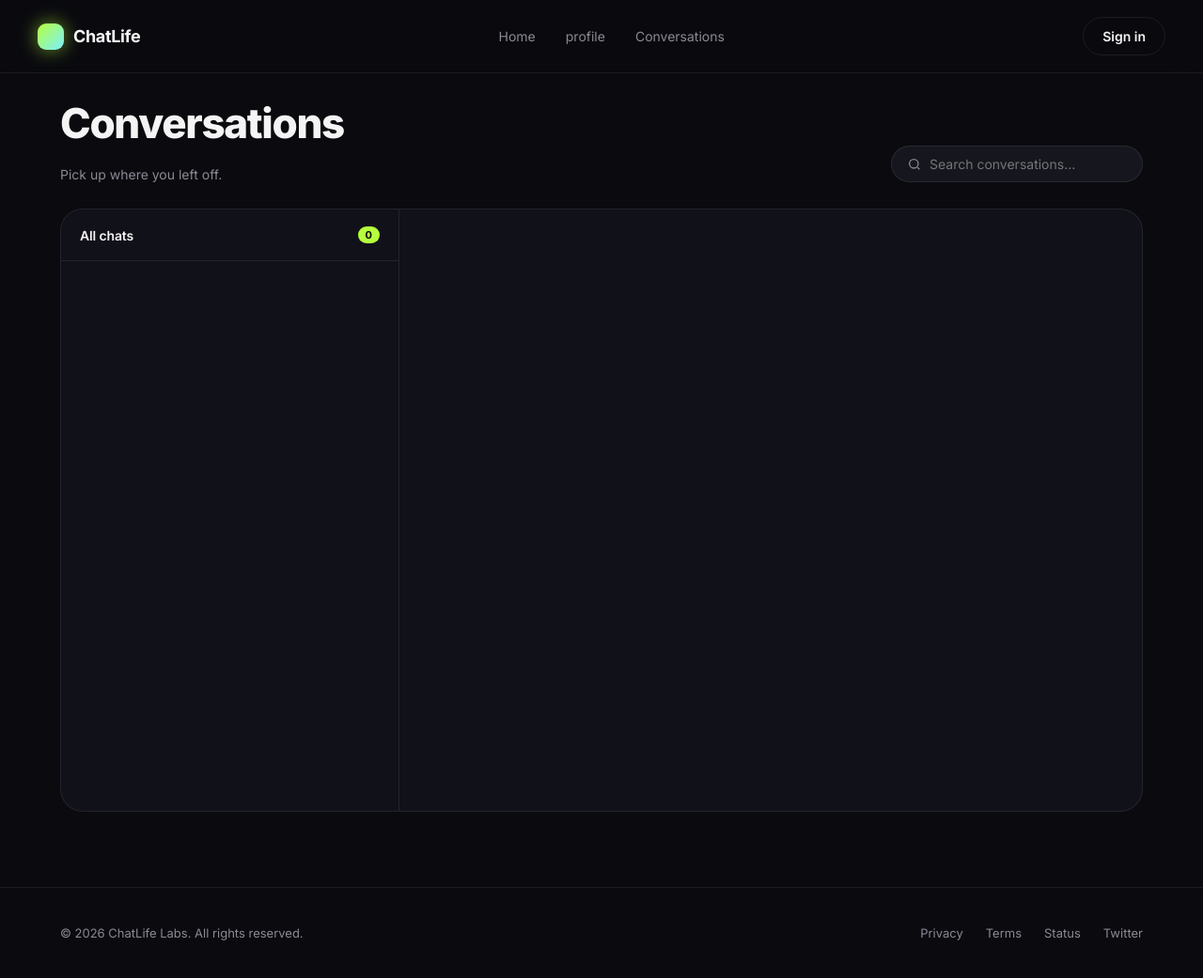
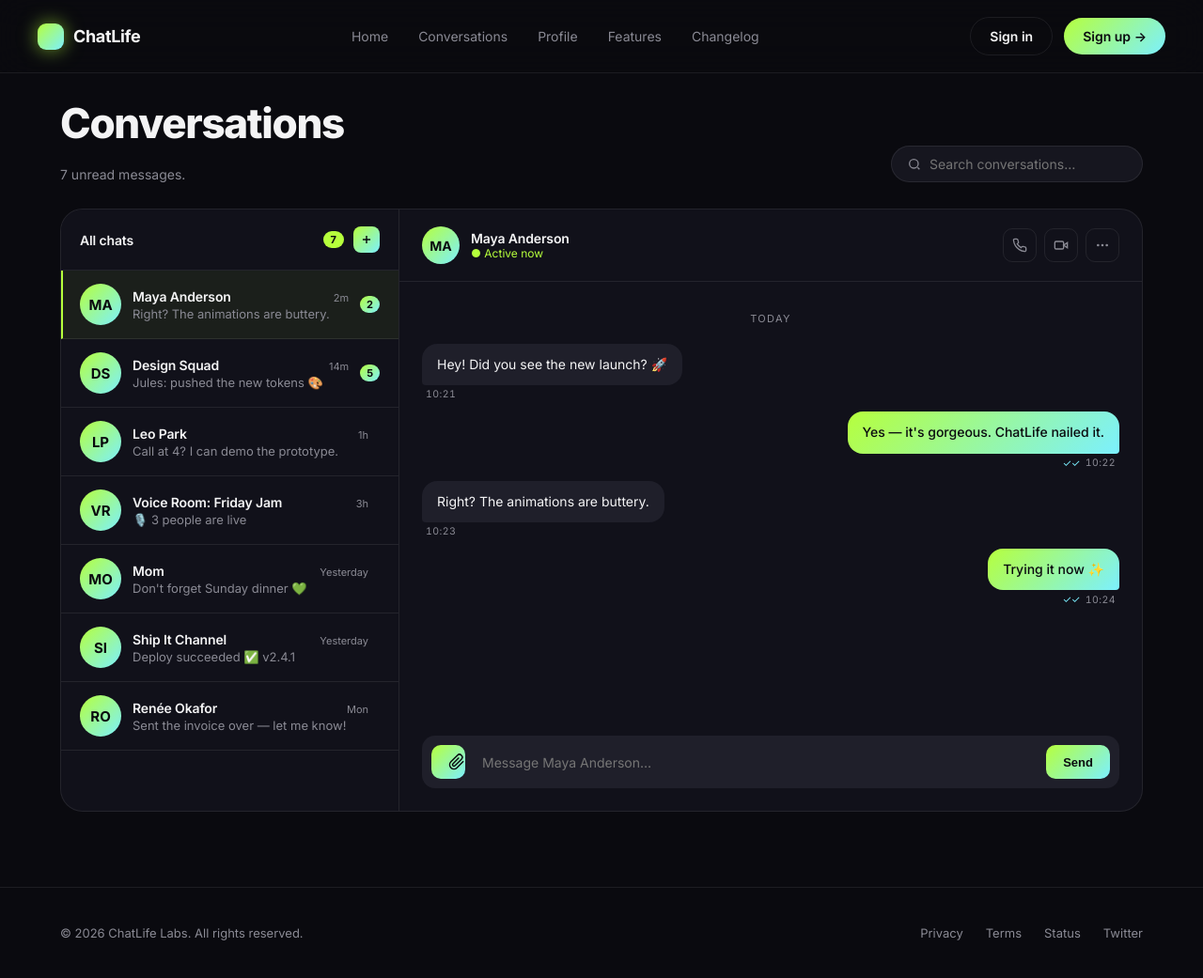
Before and after one commit to Sahand294/ChatLife, a Django app: page /conversations/ in a window 1280 px wide. Shown: the whole page at 94% size. Run offline with Django 5.2, Linux system fonts and the light colour scheme; parts of the project's set-up code (start-up, migrations or seed data) failed here and were passed over.

```diff
--- /dev/null
+++ b/static/js/conversations.js
@@ -0,0 +1,505 @@
+// ChatLife — Conversations page
+const replies = [
+  "On it — sending now ⚡",
+  "Sounds good, see you there!",
+  "Just dropped the file in the channel.",
+  "Let's hop on a quick call?",
+  "💯 love it",
+];
+
+const conversations = [
+  {
+    id: "maya", name: "Maya Anderson", initials: "MA",
+    preview: "Right? The animations are buttery.", time: "2m", unread: 2,
+    messages: [
+      { from: "in",  text: "Hey! Did you see the new launch? 🚀", time: "10:21", read: true },
+      { from: "out", text: "Yes — it's gorgeous. ChatLife nailed it.", time: "10:22", read: true },
+      { from: "in",  text: "Right? The animations are buttery.", time: "10:23", read: true },
+      { from: "out", text: "Trying it now ✨", time: "10:24", read: true },
+    ],
+  },
+  {
+    id: "design", name: "Design Squad", initials: "DS",
+    preview: "Jules: pushed the new tokens 🎨", time: "14m", unread: 5,
+    messages: [
+      { from: "in",  text: "Jules: pushed the new tokens 🎨", time: "09:48", read: true },
+      { from: "in",  text: "Let me know what you think of the radius scale.", time: "09:48", read: true },
+      { from: "out", text: "Looks crisp — shipping it.", time: "09:51", read: true },
+    ],
+  },
+  {
+    id: "leo", name: "Leo Park", initials: "LP",
+    preview: "Call at 4? I can demo the prototype.", time: "1h", unread: 0,
+    messages: [
+      { from: "in",  text: "Call at 4? I can demo the prototype.", time: "09:02", read: true },
+      { from: "out", text: "Works for me 👍", time: "09:05", read: true },
+    ],
+  },
+  {
+    id: "voice", name: "Voice Room: Friday Jam", initials: "VR",
+    preview: "🎙️ 3 people are live", time: "3h", unread: 0,
+    messages: [{ from: "in", text: "Room is open — drop in whenever.", time: "07:30", read: true }],
+  },
+  {
+    id: "mom", name: "Mom", initials: "MO",
+    preview: "Don't forget Sunday dinner 💚", time: "Yesterday", unread: 0,
+    messages: [
+      { from: "in",  text: "Don't forget Sunday dinner 💚", time: "Yesterday 18:14", read: true },
+      { from: "out", text: "Wouldn't miss it!", time: "Yesterday 18:20", read: true },
+    ],
+  },
+  {
+    id: "ship", name: "Ship It Channel", initials: "SI",
+    preview: "Deploy succeeded ✅ v2.4.1", time: "Yesterday", unread: 0,
+    messages: [{ from: "in", text: "Deploy succeeded ✅ v2.4.1", time: "Yesterday 22:11", read: true }],
+  },
+  {
+    id: "ren", name: "Renée Okafor", initials: "RO",
+    preview: "Sent the invoice over — let me know!", time: "Mon", unread: 0,
+    messages: [{ from: "in", text: "Sent the invoice over — let me know!", time: "Mon 14:02", read: true }],
+  },
+];
+
+function nowStamp() {
+  const d = new Date();
+  return d.toLocaleTimeString([], { hour: "2-digit", minute: "2-digit" });
+}
+
+let activeId = conversations[0].id;
+let query = "";
+
+const listBody = document.getElementById("conv-list-body");
+const countEl  = document.getElementById("conv-count");
+const threadEl = document.getElementById("conv-thread");
+const layoutEl = document.getElementById("conv-layout");
+const statusEl = document.getElementById("conv-status");
+const searchEl = document.getElementById("conv-search-input");
+
+function escapeHtml(s) {
+  return s.replace(/[&<>"']/g, (c) => ({ "&": "&amp;", "<": "&lt;", ">": "&gt;", '"': "&quot;", "'": "&#39;" }[c]));
+}
+
+function getActive() {
+  return conversations.find((c) => c.id === activeId);
+}
+
+function filtered() {
+  const q = query.toLowerCase();
+  return conversations.filter(
+    (c) => c.name.toLowerCase().includes(q) || c.preview.toLowerCase().includes(q)
+  );
+}
+
+function renderStatus() {
+  const total = conversations.reduce((n, c) => n + (c.unread || 0), 0);
+  statusEl.textContent = total > 0 ? `${total} unread message${total === 1 ? "" : "s"}.` : "All caught up.";
+}
+
+function renderList() {
+  const items = filtered();
+  countEl.textContent = items.length;
+  listBody.innerHTML = items.map((c) => `
+    <div class="conv-item ${c.id === activeId ? "active" : ""}" data-id="${c.id}">
+      <div class="avatar">${c.initials}</div>
+      <div class="meta">
+        <div class="row1">
+          <span class="name">${escapeHtml(c.name)}</span>
+          <span class="time">${escapeHtml(c.time)}</span>
+        </div>
+        <div class="preview">${escapeHtml(c.preview)}</div>
+      </div>
+      ${c.unread ? `<span class="badge">${c.unread}</span>` : `<span></span>`}
+    </div>
+  `).join("");
+
+  listBody.querySelectorAll(".conv-item").forEach((el) => {
+    el.addEventListener("click", () => openConvo(el.dataset.id));
+  });
+}
+
+// Pending attachments per conversation (cleared after send)
+const pendingAttachments = {}; // { [convoId]: [{kind, name, size, url, file}] }
+
+function getPending() {
+  if (!pendingAttachments[activeId]) pendingAttachments[activeId] = [];
+  return pendingAttachments[activeId];
+}
+
+function formatSize(bytes) {
+  if (bytes < 1024) return bytes + " B";
+  if (bytes < 1024 * 1024) return (bytes / 1024).toFixed(1) + " KB";
+  return (bytes / (1024 * 1024)).toFixed(1) + " MB";
+}
+
+function renderAttachments(atts) {
+  if (!atts || !atts.length) return "";
+  return `<div class="attachments">` + atts.map((a) => {
+    if (a.kind === "image") {
+      return `<a class="att-image" href="${a.url}" target="_blank" rel="noopener">
+        <img src="${a.url}" alt="${escapeHtml(a.name)}" />
+      </a>`;
+    }
+    return `<a class="att-file" href="${a.url}" target="_blank" rel="noopener" download="${escapeHtml(a.name)}">
+      <span class="att-icon">
+        <svg width="20" height="20" viewBox="0 0 24 24" fill="none" stroke="currentColor" stroke-width="2"><path d="M14 2H6a2 2 0 0 0-2 2v16a2 2 0 0 0 2 2h12a2 2 0 0 0 2-2V8z"/><path d="M14 2v6h6"/></svg>
+      </span>
+      <span class="att-meta">
+        <span class="att-name">${escapeHtml(a.name)}</span>
+        <span class="att-sub">PDF · ${formatSize(a.size)}</span>
+      </span>
+    </a>`;
+  }).join("") + `</div>`;
+}
+
+function renderPendingTray() {
+  const tray = document.getElementById("pending-tray");
+  if (!tray) return;
+  const pending = getPending();
+  if (!pending.length) { tray.innerHTML = ""; tray.style.display = "none"; return; }
+  tray.style.display = "flex";
+  tray.innerHTML = pending.map((a, i) => {
+    const inner = a.kind === "image"
+      ? `<img src="${a.url}" alt="" />`
+      : `<div class="pending-file">
+           <svg width="18" height="18" viewBox="0 0 24 24" fill="none" stroke="currentColor" stroke-width="2"><path d="M14 2H6a2 2 0 0 0-2 2v16a2 2 0 0 0 2 2h12a2 2 0 0 0 2-2V8z"/><path d="M14 2v6h6"/></svg>
+           <span>${escapeHtml(a.name)}</span>
+         </div>`;
+    return `<div class="pending-chip" data-kind="${a.kind}">
+      ${inner}
+      <button type="button" class="pending-remove" data-i="${i}" aria-label="Remove">×</button>
+    </div>`;
+  }).join("");
+  tray.querySelectorAll(".pending-remove").forEach((btn) => {
+    btn.addEventListener("click", () => {
+      const i = Number(btn.dataset.i);
+      const removed = pending.splice(i, 1)[0];
+      if (removed) URL.revokeObjectURL(removed.url);
+      renderPendingTray();
+    });
+  });
+}
+
+function renderThread() {
+  const c = getActive();
+  if (!c) return;
+  threadEl.innerHTML = `
+    <div class="thread-head">
+      <div class="left">
+        <button class="icon-btn back-btn" aria-label="Back" style="margin-right:4px;">
+          <svg width="16" height="16" viewBox="0 0 24 24" fill="none" stroke="currentColor" stroke-width="2"><path d="m15 18-6-6 6-6"/></svg>
+        </button>
+        <div class="avatar">${c.initials}</div>
+        <div>
+          <div style="font-weight:600;font-size:14px;letter-spacing:-0.01em;">${escapeHtml(c.name)}</div>
+          <div style="font-size:12px;color:var(--accent);">● Active now</div>
+        </div>
+      </div>
+      <div class="actions">
+        <button class="icon-btn" aria-label="Call"><svg width="16" height="16" viewBox="0 0 24 24" fill="none" stroke="currentColor" stroke-width="2"><path d="M22 16.92v3a2 2 0 0 1-2.18 2 19.79 19.79 0 0 1-8.63-3.07 19.5 19.5 0 0 1-6-6 19.79 19.79 0 0 1-3.07-8.67A2 2 0 0 1 4.11 2h3a2 2 0 0 1 2 1.72 12.84 12.84 0 0 0 .7 2.81 2 2 0 0 1-.45 2.11L8.09 9.91a16 16 0 0 0 6 6l1.27-1.27a2 2 0 0 1 2.11-.45 12.84 12.84 0 0 0 2.81.7A2 2 0 0 1 22 16.92z"/></svg></button>
+        <button class="icon-btn" aria-label="Video"><svg width="16" height="16" viewBox="0 0 24 24" fill="none" stroke="currentColor" stroke-width="2"><path d="m22 8-6 4 6 4V8Z"/><rect x="2" y="6" width="14" height="12" rx="2"/></svg></button>
+        <button class="icon-btn" aria-label="More"><svg width="16" height="16" viewBox="0 0 24 24" fill="none" stroke="currentColor" stroke-width="2"><circle cx="12" cy="12" r="1"/><circle cx="19" cy="12" r="1"/><circle cx="5" cy="12" r="1"/></svg></button>
+      </div>
+    </div>
+    <div class="thread-body" id="thread-body">
+      <div class="thread-day">Today</div>
+      ${c.messages.map((m) => {
+        const hasText = m.text && m.text.trim().length > 0;
+        const ticks = m.from === "out"
+          ? `<span class="ticks ${m.read ? "read" : ""}" title="${m.read ? "Read" : "Sent"}">${m.read ? "✓✓" : "✓"}</span>`
+          : "";
+        return `<div class="bubble-row ${m.from}">
+          <div class="bubble ${m.from} ${!hasText ? "bubble-media" : ""}">
+            ${renderAttachments(m.attachments)}
+            ${hasText ? `<div class="bubble-text">${escapeHtml(m.text)}</div>` : ""}
+          </div>
+          <div class="bubble-meta">
+            <span class="bubble-time">${escapeHtml(m.time || "")}</span>
+            ${ticks}
+          </div>
+        </div>`;
+      }).join("")}
+    </div>
+    <div class="pending-tray" id="pending-tray"></div>
+    <form class="thread-input" id="thread-input">
+      <button type="button" class="attach-btn" id="attach-btn" aria-label="Attach files">
+        <svg width="18" height="18" viewBox="0 0 24 24" fill="none" stroke="currentColor" stroke-width="2"><path d="m21.44 11.05-9.19 9.19a6 6 0 0 1-8.49-8.49l9.19-9.19a4 4 0 0 1 5.66 5.66l-9.2 9.19a2 2 0 0 1-2.83-2.83l8.49-8.48"/></svg>
+      </button>
+      <input type="file" id="attach-input" accept="image/*,application/pdf" multiple hidden />
+      <input type="text" id="thread-text" placeholder="Message ${escapeHtml(c.name)}…" autocomplete="off" />
+      <button type="submit">Send</button>
+    </form>
+  `;
+
+  const body = document.getElementById("thread-body");
+  body.scrollTop = body.scrollHeight;
+
+  threadEl.querySelector(".back-btn").addEventListener("click", () => {
+    layoutEl.classList.remove("show-thread");
+  });
+
+  const fileInput = document.getElementById("attach-input");
+  document.getElementById("attach-btn").addEventListener("click", () => fileInput.click());
+  fileInput.addEventListener("change", (e) => {
+    const files = Array.from(e.target.files || []);
+    const pending = getPending();
+    files.forEach((f) => {
+      const isImage = f.type.startsWith("image/");
+      const isPdf = f.type === "application/pdf";
+      if (!isImage && !isPdf) return;
+      pending.push({
+        kind: isImage ? "image" : "pdf",
+        name: f.name,
+        size: f.size,
+        url: URL.createObjectURL(f),
+        file: f,
+      });
+    });
+    fileInput.value = "";
+    renderPendingTray();
+  });
+
+  document.getElementById("thread-input").addEventListener("submit", onSend);
+  renderPendingTray();
+}
+
+function openConvo(id) {
+  activeId = id;
+  const c = getActive();
+  if (c) c.unread = 0;
+  layoutEl.classList.add("show-thread");
+  renderList();
+  renderThread();
+  renderStatus();
+}
+
+function previewFor(text, attachments) {
+  if (text && text.trim()) return text;
+  if (!attachments || !attachments.length) return "";
+  if (attachments.length === 1) {
+    return (attachments[0].kind === "image" ? "📷 " : "📎 ") + attachments[0].name;
+  }
+  return `📎 ${attachments.length} attachments`;
+}
+
+function onSend(e) {
+  e.preventDefault();
+  const input = document.getElementById("thread-text");
+  const text = input.value.trim();
+  const pending = getPending();
+  if (!text && pending.length === 0) return;
+
+  const c = getActive();
+  const attachments = pending.splice(0, pending.length);
+  const stamp = nowStamp();
+  c.messages.push({ from: "out", text, attachments, time: stamp, read: false });
+  c.preview = previewFor(text, attachments);
+  c.time = "now";
+  input.value = "";
+  renderList();
+  renderThread();
+
+  // Mark "delivered → read" shortly after send (subtle)
+  setTimeout(() => {
+    const last = c.messages[c.messages.length - 1];
+    if (last && last.from === "out") last.read = true;
+    if (activeId === c.id) renderThread();
+  }, 900);
+
+  setTimeout(() => {
+    const reply = replies[Math.floor(Math.random() * replies.length)];
+    const body = document.getElementById("thread-body");
+    const typing = document.createElement("div");
+    typing.className = "typing";
+    typing.style.animation = "pop 0.3s forwards";
+    typing.innerHTML = "<span></span><span></span><span></span>";
+    body.appendChild(typing);
+    body.scrollTop = body.scrollHeight;
+
+    setTimeout(() => {
+      typing.remove();
+      // Reply arriving means everything before is definitely read
+      c.messages.forEach((m) => { if (m.from === "out") m.read = true; });
+      c.messages.push({ from: "in", text: reply, attachments: [], time: nowStamp() });
+      c.preview = reply;
+      c.time = "now";
+      renderList();
+      renderThread();
+    }, 1100);
+  }, 400);
+}
+
+searchEl.addEventListener("input", (e) => {
+  query = e.target.value;
+  renderList();
+});
+
+// ---- New chat modal ----
+function initialsFor(name) {
+  const parts = name.trim().split(/\s+/).slice(0, 2);
+  return parts.map((p) => p[0].toUpperCase()).join("") || "?";
+}
+function slugId(name) {
+  const base = name.toLowerCase().replace(/[^a-z0-9]+/g, "-").replace(/^-|-$/g, "") || "chat";
+  let id = base, n = 2;
+  while (conversations.some((c) => c.id === id)) id = `${base}-${n++}`;
+  return id;
+}
+
+const newChatBtn = document.getElementById("new-chat-btn");
+const newChatModal = document.getElementById("new-chat-modal");
+const newChatForm = document.getElementById("new-chat-form");
+const newChatClose = document.getElementById("new-chat-close");
+const newChatCancel = document.getElementById("new-chat-cancel");
+
+// Directory of suggested people (autocomplete)
+const directory = [
+  { name: "Alex Rivera",   handle: "alex.rivera" },
+  { name: "Sam Patel",     handle: "sam.p" },
+  { name: "Jordan Kim",    handle: "jordan.k" },
+  { name: "Riley Chen",    handle: "riley.c" },
+  { name: "Taylor Brooks", handle: "tay.brooks" },
+  { name: "Morgan Yu",     handle: "morgan.yu" },
+  { name: "Casey Nguyen",  handle: "casey.n" },
+  { name: "Jamie Foster",  handle: "jamie.f" },
+  { name: "Avery Singh",   handle: "avery.s" },
+  { name: "Quinn Martinez",handle: "quinn.m" },
+  { name: "Sasha Volkov",  handle: "sasha.v" },
+  { name: "Noa Ellis",     handle: "noa.ellis" },
+  { name: "Devon Clarke",  handle: "devon.c" },
+  { name: "Priya Shah",    handle: "priya.s" },
+  { name: "Mateo Rossi",   handle: "mateo.r" },
+];
+
+const nameInput = document.getElementById("new-chat-name");
+const suggestEl = document.getElementById("suggest-list");
+let suggestIdx = -1;
+let suggestItems = [];
+
+function openNewChat() {
+  newChatModal.hidden = false;
+  setTimeout(() => nameInput.focus(), 0);
+  renderSuggest("");
+}
+function closeNewChat() {
+  newChatModal.hidden = true;
+  newChatForm.reset();
+  hideSuggest();
+}
+function hideSuggest() {
+  suggestEl.hidden = true;
+  suggestEl.innerHTML = "";
+  suggestIdx = -1;
+  suggestItems = [];
+}
+function renderSuggest(q) {
+  const query = q.trim().toLowerCase();
+  let items = directory.slice();
+  if (query) {
+    items = directory.filter(
+      (p) => p.name.toLowerCase().includes(query) || p.handle.toLowerCase().includes(query)
+    );
+  }
+  items = items.slice(0, 6).map((p) => ({
+    ...p,
+    existing: conversations.some((c) => c.name.toLowerCase() === p.name.toLowerCase()),
+  }));
+  suggestItems = items;
+  suggestIdx = items.length ? 0 : -1;
+
+  if (!items.length) {
+    suggestEl.hidden = false;
+    suggestEl.innerHTML = `<div class="suggest-empty">No matches — press Enter to create "${escapeHtml(q)}"</div>`;
+    return;
+  }
+  suggestEl.hidden = false;
+  suggestEl.innerHTML = items.map((p, i) => `
+    <div class="suggest-item ${i === suggestIdx ? "active" : ""}" data-i="${i}">
+      <div class="avatar">${initialsFor(p.name)}</div>
+      <div>
+        <div class="s-name">${escapeHtml(p.name)}</div>
+        <div class="s-sub">@${escapeHtml(p.handle)}</div>
+      </div>
+      ${p.existing ? `<span class="s-existing">Open</span>` : `<span></span>`}
+    </div>
+  `).join("");
+  suggestEl.querySelectorAll(".suggest-item").forEach((el) => {
+    el.addEventListener("mousedown", (ev) => {
+      ev.preventDefault();
+      pickSuggest(Number(el.dataset.i));
+    });
+  });
+}
+function pickSuggest(i) {
+  const p = suggestItems[i];
+  if (!p) return;
+  const existing = conversations.find((c) => c.name.toLowerCase() === p.name.toLowerCase());
+  if (existing) {
+    closeNewChat();
+    openConvo(existing.id);
+    return;
+  }
+  nameInput.value = p.name;
+  hideSuggest();
+  newChatForm.querySelector('textarea[name="message"]').focus();
+}
+nameInput.addEventListener("input", (e) => renderSuggest(e.target.value));
+nameInput.addEventListener("focus", (e) => renderSuggest(e.target.value));
+nameInput.addEventListener("keydown", (e) => {
+  if (suggestEl.hidden || !suggestItems.length) return;
+  if (e.key === "ArrowDown") {
+    e.preventDefault();
+    suggestIdx = (suggestIdx + 1) % suggestItems.length;
+    updateActive();
+  } else if (e.key === "ArrowUp") {
+    e.preventDefault();
+    suggestIdx = (suggestIdx - 1 + suggestItems.length) % suggestItems.length;
+    updateActive();
+  } else if (e.key === "Enter" && suggestIdx >= 0 && !nameInput.value.trim().match(new RegExp(`^${suggestItems[suggestIdx].name}$`, 'i'))) {
+    e.preventDefault();
+    pickSuggest(suggestIdx);
+  }
+});
+function updateActive() {
+  suggestEl.querySelectorAll(".suggest-item").forEach((el, i) => {
+    el.classList.toggle("active", i === suggestIdx);
+  });
+}
+
+newChatBtn.addEventListener("click", openNewChat);
+newChatClose.addEventListener("click", closeNewChat);
+newChatCancel.addEventListener("click", closeNewChat);
+newChatModal.addEventListener("click", (e) => { if (e.target === newChatModal) closeNewChat(); });
+document.addEventListener("keydown", (e) => { if (e.key === "Escape" && !newChatModal.hidden) closeNewChat(); });
+
+newChatForm.addEventListener("submit", (e) => {
+  e.preventDefault();
+  const fd = new FormData(newChatForm);
+  const name = String(fd.get("name") || "").trim();
+  const message = String(fd.get("message") || "").trim();
+  if (!name) return;
+
+  const existing = conversations.find((c) => c.name.toLowerCase() === name.toLowerCase());
+  if (existing) {
+    closeNewChat();
+    openConvo(existing.id);
+    return;
+  }
+
+  const stamp = nowStamp();
+  const convo = {
+    id: slugId(name),
+    name,
+    initials: initialsFor(name),
+    preview: message || "Say hi 👋",
+    time: "now",
+    unread: 0,
+    messages: message ? [{ from: "out", text: message, time: stamp, read: false, attachments: [] }] : [],
+  };
+  conversations.unshift(convo);
+  closeNewChat();
+  openConvo(convo.id);
+});
+
+renderList();
+renderThread();
+renderStatus();
--- a/templates/conversations.html
+++ b/templates/conversations.html
@@ -1,10 +1,34 @@
-{% extends "home.html" %}
-{% load static %}
+<!DOCTYPE html>
+<html lang="en">
+<head>
+  <meta charset="UTF-8" />
+  <meta name="viewport" content="width=device-width, initial-scale=1.0" />
+  <title>Conversations — ChatLife</title>
+  <meta name="description" content="All your ChatLife conversations in one place. Fast, private, beautifully simple." />
+  <link rel="preconnect" href="https://fonts.googleapis.com">
+  <link rel="preconnect" href="https://fonts.gstatic.com" crossorigin>
+  <link href="https://fonts.googleapis.com/css2?family=Inter:wght@400;500;600;700;800&display=swap" rel="stylesheet">
+  <link rel="stylesheet" href="/css/styles.css" />
+</head>
+<body>
 
-{% block css %}
-<link rel="stylesheet" href="{% static "css/styles.css"%}">
-{% endblock %}
-{% block content %}
+<nav class="nav">
+  <div class="container nav-inner">
+    <a href="/" class="brand"><span class="brand-dot"></span>ChatLife</a>
+    <div class="nav-links">
+      <a href="/">Home</a>
+      <a href="/conversations.html">Conversations</a>
+      <a href="/profile.html">Profile</a>
+      <a href="/#features">Features</a>
+      <a href="#">Changelog</a>
+    </div>
+    <div class="nav-cta">
+      <a href="/login.html" class="btn">Sign in</a>
+      <a href="/signup.html" class="btn btn-primary">Sign up →</a>
+    </div>
+  </div>
+</nav>
+
 <main class="conv-wrap">
   <div class="conv-header">
     <div>
@@ -21,7 +45,12 @@
     <aside class="conv-list">
       <div class="conv-list-head">
         <h3>All chats</h3>
-        <span class="count" id="conv-count">0</span>
+        <div style="display:flex;align-items:center;gap:10px;">
+          <span class="count" id="conv-count">0</span>
+          <button type="button" id="new-chat-btn" class="new-chat-btn" aria-label="New chat" title="New chat">
+            <svg width="14" height="14" viewBox="0 0 24 24" fill="none" stroke="currentColor" stroke-width="2.5"><path d="M12 5v14M5 12h14"/></svg>
+          </button>
+        </div>
       </div>
       <div id="conv-list-body"></div>
     </aside>
@@ -29,8 +58,43 @@
     <section class="conv-thread" id="conv-thread"></section>
   </div>
 </main>
-{% endblock %}
 
-{% block js %}
-<script src="{% static "js/conversations.js" %}"></script>
-{% endblock %}
+<div class="modal" id="new-chat-modal" hidden>
+  <div class="modal-card">
+    <div class="modal-head">
+      <h2>New chat</h2>
+      <button type="button" class="icon-btn" id="new-chat-close" aria-label="Close">
+        <svg width="16" height="16" viewBox="0 0 24 24" fill="none" stroke="currentColor" stroke-width="2"><path d="M18 6 6 18M6 6l12 12"/></svg>
+      </button>
+    </div>
+    <form class="modal-form" id="new-chat-form">
+      <label>Name
+        <div class="suggest-wrap">
+          <input id="new-chat-name" name="name" type="text" required placeholder="Search people…" autocomplete="off" />
+          <div class="suggest-list" id="suggest-list" hidden></div>
+        </div>
+      </label>
+      <label>First message <span style="color:var(--muted);font-weight:400;">(optional)</span><textarea name="message" rows="3" placeholder="Say hi 👋"></textarea></label>
+      <div style="display:flex;gap:10px;justify-content:flex-end;margin-top:4px;">
+        <button type="button" class="btn" id="new-chat-cancel">Cancel</button>
+        <button type="submit" class="btn btn-primary">Start chat</button>
+      </div>
+    </form>
+  </div>
+</div>
+
+<footer>
+  <div class="container" style="display:flex;justify-content:space-between;width:100%;flex-wrap:wrap;gap:16px;">
+    <div>© 2026 ChatLife Labs. All rights reserved.</div>
+    <div style="display:flex;gap:24px;">
+      <a href="#">Privacy</a>
+      <a href="#">Terms</a>
+      <a href="#">Status</a>
+      <a href="#">Twitter</a>
+    </div>
+  </div>
+</footer>
+
+<script src="/js/conversations.js"></script>
+</body>
+</html>
--- a/templates/signup.html
+++ b/templates/signup.html
@@ -60,7 +60,7 @@
                     </label>
                     <label class="auth-field">
                         <span>Username</span>
-                        <input type="text" name="username" placeholder="maya" required autocomplete="username"
+                        <input type="text" name="username" placeholder="maya" required
                                minlength="2"/>
                     </label>
 
```
Also changed, not shown: static/js/login.js (+3 -38 lines), templates/login.html (+9 -4 lines), user/views.py (+10 -0 lines).
